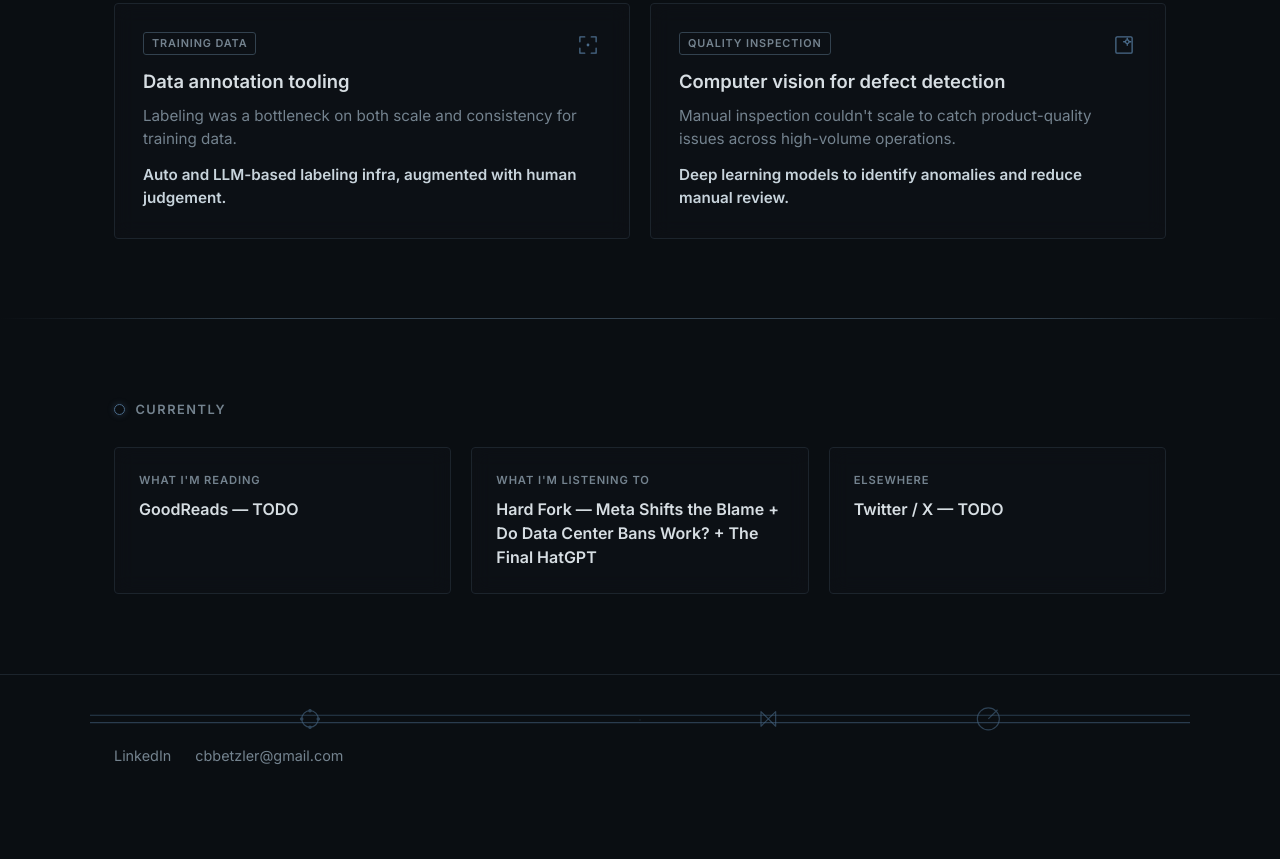
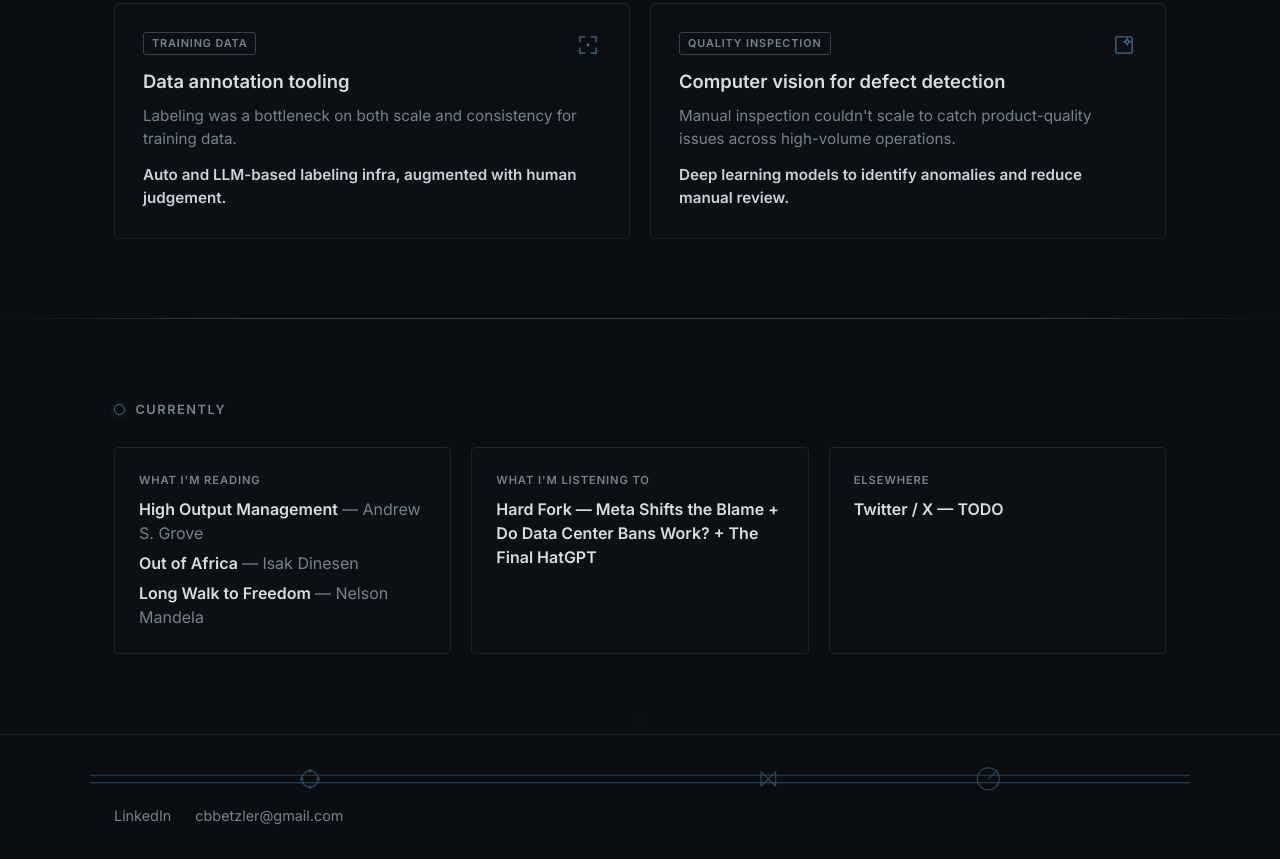
Before and after one commit to cbbetzler/personal-site, a plain HTML site: page index.html in a window 1280 px wide. Shown: the part 1280-2139 px from the top of the page. Before the commit the page ends 2078 px from the top, so only its background shows below. Drawn offline with Linux system fonts and the light colour scheme.

Commit message:
Add live GoodReads "currently reading" integration
Mirrors the Spotify pattern: a scheduled GitHub Action hits the public
Goodreads shelf RSS feed (no auth needed) and commits the result to
data/currently-reading.json, which the page fetches client-side to
show up to 3 in-progress books.

```diff
--- /dev/null
+++ b/data/currently-reading.json
@@ -0,0 +1,20 @@
+[
+  {
+    "title": "High Output Management",
+    "author": "Andrew S. Grove",
+    "url": "https://www.goodreads.com/review/show/8904817774?utm_medium=api&utm_source=rss",
+    "image": "https://i.gr-assets.com/images/S/compressed.photo.goodreads.com/books/1347800461l/324750._SY75_.jpg"
+  },
+  {
+    "title": "Out of Africa",
+    "author": "Isak Dinesen",
+    "url": "https://www.goodreads.com/review/show/8904817225?utm_medium=api&utm_source=rss",
+    "image": "https://i.gr-assets.com/images/S/compressed.photo.goodreads.com/books/1750989139l/781787._SX50_.jpg"
+  },
+  {
+    "title": "Long Walk to Freedom",
+    "author": "Nelson Mandela",
+    "url": "https://www.goodreads.com/review/show/8904816390?utm_medium=api&utm_source=rss",
+    "image": "https://i.gr-assets.com/images/S/compressed.photo.goodreads.com/books/1327997342l/318431._SY75_.jpg"
+  }
+]
--- a/index.html
+++ b/index.html
@@ -243,11 +243,18 @@
         <h2 class="section-label">Currently</h2>
         <div class="currently-grid">
 
-          <!-- TODO: wire up real GoodReads link/embed -->
-          <a class="currently-card" href="#" target="_blank" rel="noopener" aria-label="What I'm reading — GoodReads, link to be added">
+          <!-- Populated client-side from data/currently-reading.json,
+               refreshed every 6 hours by .github/workflows/update-goodreads.yml
+               (see scripts/fetch-goodreads.js). Falls back to a plain
+               profile link if that data isn't available. -->
+          <div class="currently-card" id="goodreads-card">
             <span class="currently-kicker">What I'm Reading</span>
-            <span class="currently-value">GoodReads — TODO</span>
-          </a>
+            <ul class="reading-list" id="reading-list">
+              <li class="reading-item">
+                <a href="https://www.goodreads.com/user/show/123192008-carl-betzler" target="_blank" rel="noopener">Goodreads</a>
+              </li>
+            </ul>
+          </div>
 
           <!-- Populated client-side from data/currently-listening.json,
                refreshed hourly by .github/workflows/update-spotify.yml
--- a/script.js
+++ b/script.js
@@ -62,3 +62,46 @@
       // Leave the static placeholder in place.
     });
 })();
+
+// Populate "What I'm Reading" with up to 3 books from the currently-reading
+// shelf, kept fresh by a scheduled GitHub Action (see
+// scripts/fetch-goodreads.js). Falls back silently to the static profile
+// link if the data file is missing or empty (e.g. before the first Action
+// run).
+(function () {
+  var list = document.getElementById("reading-list");
+  if (!list) return;
+
+  fetch("data/currently-reading.json", { cache: "no-store" })
+    .then(function (res) {
+      if (!res.ok) throw new Error("no data yet");
+      return res.json();
+    })
+    .then(function (books) {
+      if (!Array.isArray(books) || !books.length) return;
+
+      list.innerHTML = "";
+      books.forEach(function (book) {
+        if (!book || !book.title || !book.url) return;
+        var li = document.createElement("li");
+        li.className = "reading-item";
+        var a = document.createElement("a");
+        a.href = book.url;
+        a.target = "_blank";
+        a.rel = "noopener";
+        a.textContent = book.title;
+        if (book.author) {
+          a.append(document.createTextNode(" "));
+          var authorEl = document.createElement("span");
+          authorEl.className = "reading-author";
+          authorEl.textContent = "— " + book.author;
+          a.appendChild(authorEl);
+        }
+        li.appendChild(a);
+        list.appendChild(li);
+      });
+    })
+    .catch(function () {
+      // Leave the static placeholder in place.
+    });
+})();
--- a/styles.css
+++ b/styles.css
@@ -468,6 +468,30 @@ button:focus-visible {
   font-weight: 600;
 }
 
+.reading-list {
+  list-style: none;
+  margin: 0;
+  padding: 0;
+  display: flex;
+  flex-direction: column;
+  gap: 0.4rem;
+}
+
+.reading-item a {
+  font-size: 1rem;
+  font-weight: 600;
+  color: var(--text);
+}
+
+.reading-item a:hover {
+  color: var(--chrome);
+}
+
+.reading-item .reading-author {
+  font-weight: 400;
+  color: var(--text-dim);
+}
+
 /* ===== Footer ===== */
 .footer {
   border-top: 1px solid var(--border);
```
Also changed, not shown: scripts/fetch-goodreads.js (added, +53 -0 lines), 1 other file.
